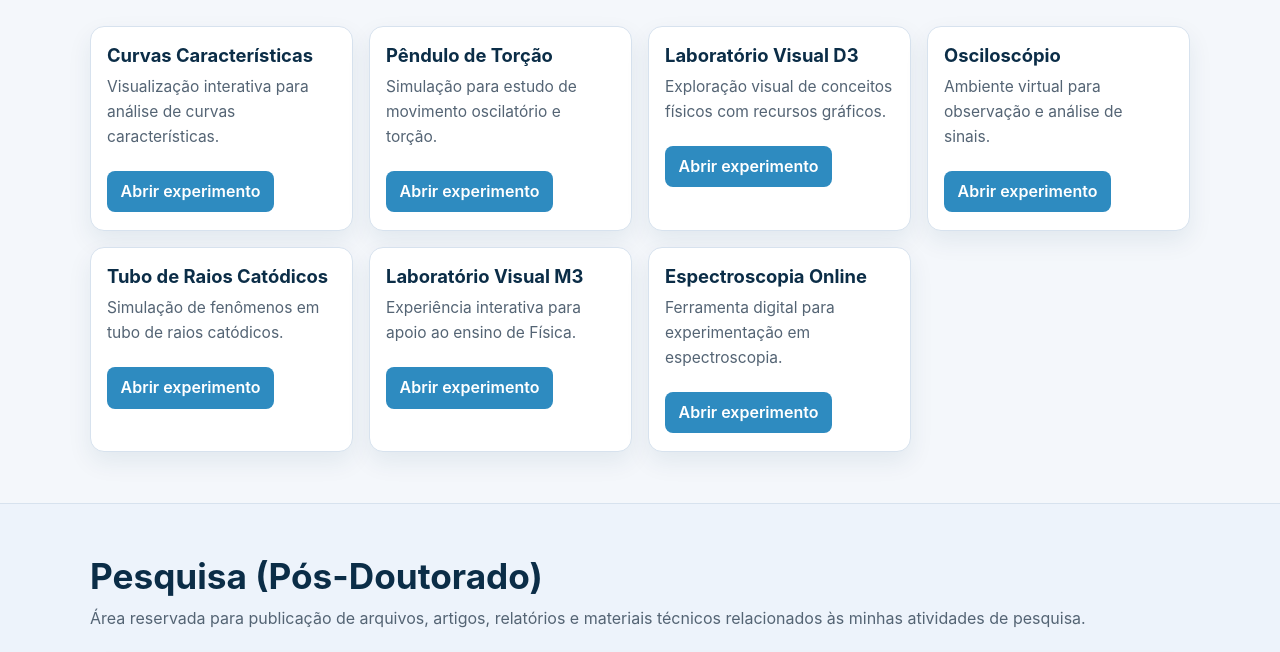
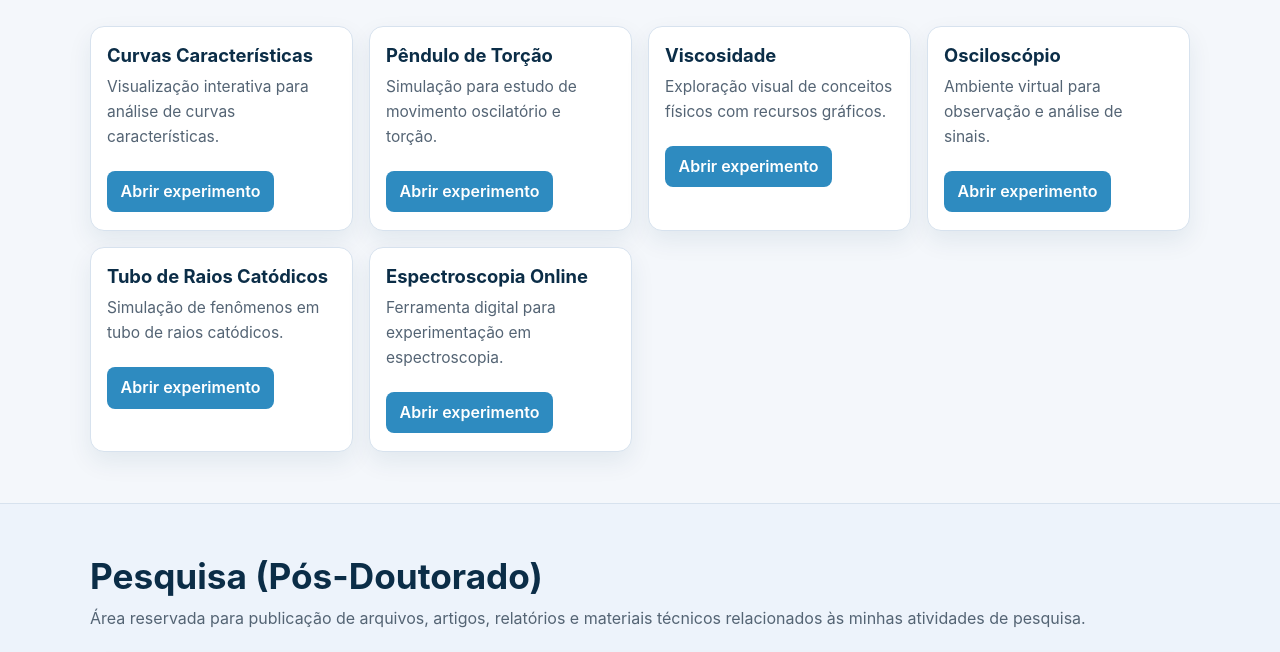
Before and after one commit to julianaraw/portfolio, a plain HTML site: page index.html in a window 1280 px wide. Shown: the part 445-1097 px from the top of the page. Drawn offline with Linux system fonts and the light colour scheme.

Commit message:
Update index.html

```diff
--- a/index.html
+++ b/index.html
@@ -39,7 +39,7 @@
             <a href="PenduloTorcao_V7_moodle.html" target="_blank" rel="noopener noreferrer">Abrir experimento</a>
           </li>
           <li class="card">
-            <h3>Laboratório Visual D3</h3>
+            <h3>Viscosidade</h3>
             <p>Exploração visual de conceitos físicos com recursos gráficos.</p>
             <a href="Lab_ExpVis_D3.html" target="_blank" rel="noopener noreferrer">Abrir experimento</a>
           </li>
@@ -52,11 +52,6 @@
             <h3>Tubo de Raios Catódicos</h3>
             <p>Simulação de fenômenos em tubo de raios catódicos.</p>
             <a href="TuboRaioCatoditos_7M.html" target="_blank" rel="noopener noreferrer">Abrir experimento</a>
-          </li>
-          <li class="card">
-            <h3>Laboratório Visual M3</h3>
-            <p>Experiência interativa para apoio ao ensino de Física.</p>
-            <a href="Lab_ExpVis_M3.html" target="_blank" rel="noopener noreferrer">Abrir experimento</a>
           </li>
           <li class="card">
             <h3>Espectroscopia Online</h3>
```
